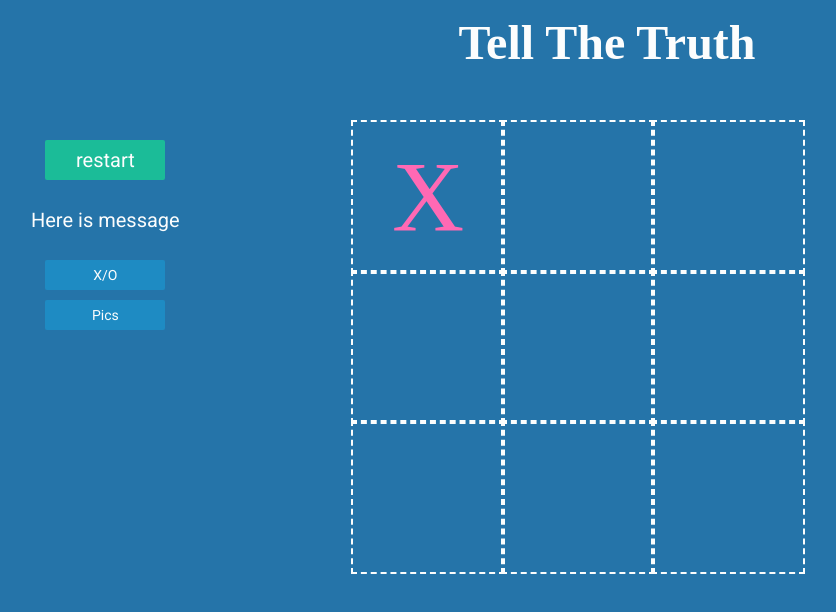
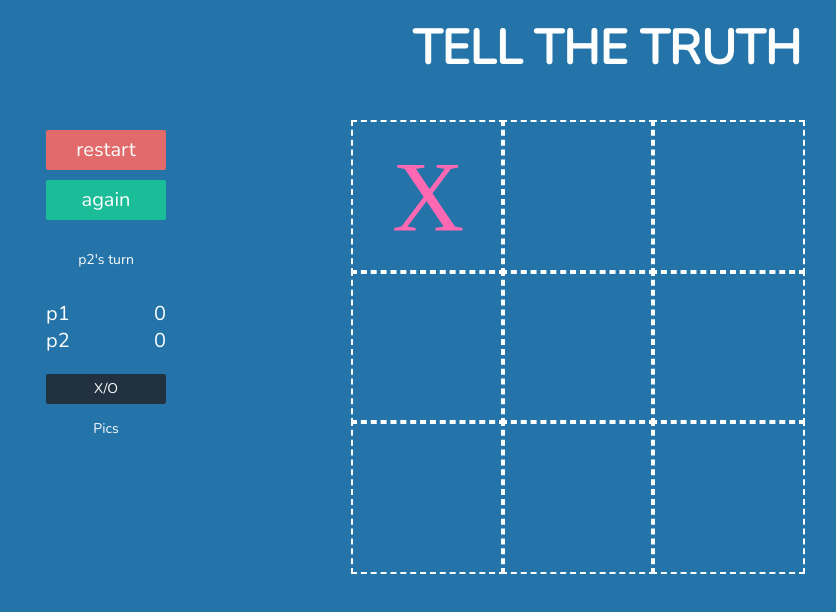
Before and after one commit to douMax/tictactoe, a plain HTML site: page index.html in a window 1280 px wide. Both pictures are taken after a click on the element 461 px from the left and 197 px from the top of the page. Shown: the whole page, without its empty margins (33-869 px from the left). Drawn offline with nearby package versions, Linux system fonts and the light colour scheme.

Commit message:
interface updated, can store score, newGame newRound 2 buttons done, try to use localStorage

```diff
--- a/css/style.css
+++ b/css/style.css
@@ -1,7 +1,6 @@
 @import url('https://fonts.googleapis.com/css?family=Roboto|Source+Sans+Pro');
+@import url('https://fonts.googleapis.com/css?family=Nunito');
 
-/*font-family: 'Roboto', sans-serif;
-font-family: 'Source Sans Pro', sans-serif;*/
 
 body{
   margin:0 auto;
@@ -14,7 +13,7 @@ h1{
   text-align: center;
   color: #fcfdfd;
   font-size: 48px;
-
+  font-family: 'Nunito', sans-serif;
 }
 
 
@@ -22,7 +21,8 @@ h1{
   position: absolute;
   left:5%;
   top: 15%;
-  font-family: 'Roboto', sans-serif;
+  width:150px;
+  font-family: 'Nunito', sans-serif;
 }
 
 /*#right div{
@@ -33,15 +33,39 @@ h1{
 
 .msg{
   color: #fcfdfd;
-  font-size: 20px;
+  font-size: 14px;
   line-height: 40px;
   height:40px;
   text-align: center;
   margin: 20px auto;
 }
 
+.scores{
+  color: #fcfdfd;
+  font-size: 20px;
+  margin: 20px auto;
+  width: 120px;
+}
+
+
+
+#p1 *{
+
+  display: inline-block;
+}
+#p2 *{
+  display: inline-block;
+}
+
+.num{
+  float: right;
+}
+
+.chosen{
+  background-color: #22313f;
+}
+
 .token{
-  background-color: #1e8bc3;
   color: #fcfdfd;
   font-size: 14px;
   line-height: 30px;
@@ -54,19 +78,27 @@ h1{
   cursor: pointer;
 }
 
+#again{
+  background-color: #1bbc98;
+}
 
 #restart{
-  background-color: #1bbc98;
+  background-color: #e26a6a;
+}
+
+.button{
   color: #fcfdfd;
   font-size: 20px;
   line-height: 40px;
   text-align: center;
   width: 120px;
   height: 40px;
-  margin: 20px auto;
+  margin: 10px auto;
   border-radius: 2px;
   border:transparent;
+  cursor: pointer;
 }
+
 
 #board{
   position: absolute;
--- a/index.html
+++ b/index.html
@@ -4,7 +4,7 @@
   <meta charset="UTF-8">
   <title>Play with Me</title>
   <link rel="stylesheet" href="css/style.css">
-
+  <link rel="stylesheet" href="https://cdnjs.cloudflare.com/ajax/libs/animate.css/3.5.2/animate.min.css">
 
   <script
   src="https://code.jquery.com/jquery-3.2.1.js"
@@ -14,7 +14,7 @@
 </head>
 <body>
 
-  <h1>Tell the Truth</h1>
+  <h1>TELL THE TRUTH</h1>
 
   <div id="board">
     <div class="rows" id="r1">
@@ -38,11 +38,25 @@
 
   <div id="right">
 
-    <div id="restart" class="panel">restart</div>
+    <div id="restart" class="button">restart</div>
+    <div id="again" class="button">again</div>
 
-    <div class="msg panel">Here is message</div>
+    <div class="msg">let's play. p1 first</div>
 
-    <div id="tokenMenu" class="panel">
+    <div class="scores">
+      <div id="p1">
+        <div>p1</div>
+
+        <div class="num">0</div>
+      </div>
+      <div id="p2">
+        <div>p2</div>
+
+        <div class="num">0</div>
+      </div>
+    </div>
+
+    <div id="tokenMenu">
       <div id="letr" class="token">X/O</div>
       <div id="pic" class="token">Pics</div>
     </div>
--- a/js/main.js
+++ b/js/main.js
@@ -1,57 +1,138 @@
 
 $(document).ready(function(){
 
+
+
   console.log("you'll never walk alone");
+  //jquery elements
+  var $cells = $('.cells'); //select all the cells
+  var $letr = $('#letr').addClass('chosen').addClass('animated bounceIn'); //buttons to switch token
+  var $pic = $('#pic');
+  var $again = $('#again');
+  var $restart = $('#restart');  // button restart
+  var $msg = $('.msg');  // message div to display messages
+  var $scoreP1 = $('#p1 .num');
+  var $scoreP2 = $('#p2 .num');
 
-  var $cells = $('.cells'); //select all the cells
+  var scores = {
+    p1: 0,
+    p2: 0,
+  }
+
   var turns = 0;            // turns start at zero
   var gameOver = false;
 
-  var player1 = 'x';  // set the default tokens to x and o
-  var player2 = 'o';
+  var player ='';
+  var token = '';
+  var token1 = 'x';
+  var token2 = 'o';
 
-  //buttons to switch token
-  var $xo = $('#letr');
-  var $pic = $('#pic');
+  //storage
+  // if(!localStorage){
+  //   alert("Sorry, your browser do not support local storage.");
+  // }
 
-  var $restart = $('#restart');  // button restart
-  var $msg = $('.msg');  // message div to display messages
+  // var saveRecords = function(){
+  //   sessionStorage.setItem('scoreP1', '' + scores.p1);
+  //   sessionStorage.setItem('scoreP2', '' + scores.p2);
+  //   sessionStorage.setItem('token1', token1);
+  //   sessionStorage.setItem('token2', token2);
+  //   var movesP1 = ttt.players.p1.moves.join(',');
+  //   var movesP2 = ttt.players.p2.moves.join(',');
+  //   sessionStorage.setItem('movesP1', movesP1);
+  //   sessionStorage.setItem('movesP2', movesP2);
+  // };
+  //
+  // var getRecords = function(){
+  //   token1 = sessionStorage.getItem('token1');
+  //   token2 = sessionStorage.getItem('token2');
+  //   scores.p1 = parseInt(sessionStorage.getItem('scoreP1'));
+  //   scores.p2 = parseInt(sessionStorage.getItem('scoreP2'));
+  //   var movesP1 = sessionStorage.getItem('movesP1');
+  //   var movesP2 = sessionStorage.getItem('movesP2');
+  //   movesP1 = movesP1.split(',')
+  //   movesP2 = movesP2.split(',')
+  //   ttt.players.p1.moves = movesP1;
+  //   ttt.players.p2.moves = movesP2;
+  //   placeTokens(movesP1, token1);
+  //   placeTokens(movesP2, token2);
+  //   turns = movesP1.length + movesP2.length;
+  //   $scoreP1.text('' + scores.p1);
+  //   $scoreP2.text('' + scores.p2);
+  // };
 
-  $xo.on('click', function(){   // button x/o to choose x and o tokens
+  var placeTokens = function(idArr, token){
+    for (var i = 0; i < idArr.length; i++) {
+      var id = idArr[i];
+      $('.cells #' + id).addClass(token);
+    }
+  };
+
+  //token choose
+  var tokenChoose = function(t1, t2){
+    token1 = t1;
+    token2 = t2;
+    console.log('token: ', t1, t2);
+  };
+
+  $letr.on('click', function(){
     if(turns){
       return;
     }
-    player1 = 'x';
-    player2 = 'o';
-    console.log("token chose: " + $pic.text());
+    tokenChoose('x', 'o');
+    $(this).addClass('chosen').addClass('animated bounceIn');
+    $pic.removeClass('chosen').removeClass('animated bounceIn');
   });
 
-  $pic.on('click', function(){  // button pic to choose triangle and circle tokens
+  $pic.on('click', function(){
     if(turns){
       return;
     }
-    player1 = 'triangle';
-    player2 = 'circle';
-    console.log("token chose: " + $pic.text());
-  });
-
-  $restart.on('click', function(){   // button restart to reset the game
-    // location.reload();
-    gameOver = false;
-    turns = 0;
-    ttt.players[player1] = [];
-    ttt.players[player2] = [];
-    $cells.removeClass(player1);
-    $cells.removeClass(player2);
-    console.log("game restart");
-    $msg.html('');
+    tokenChoose('triangle', 'circle');
+    $(this).addClass('chosen').addClass('animated bounceIn');
+    $letr.removeClass('chosen').removeClass('animated bounceIn');
   });
 
 
+  var newRound = function(){
+    gameOver = false;
+    turns = 0;
+    ttt.players.p1.moves = []; //clear the moves array
+    ttt.players.p2.moves = [];
+    $cells.removeClass(token1);     //clear the cells
+    $cells.removeClass(token2);
+    $msg.text("Let's play. p1 first");
+  }
+
+
+  // button again to reset the game but not reset the scores
+  $again.on('click', function(){
+    newRound();
+    console.log("new round");
+  });
+
+  $restart.on('click', function(){
+    newRound();
+    tokenChoose('x', 'o');
+    $letr.addClass('chosen');
+    $pic.removeClass('chosen');
+    scores.p1 = 0;
+    scores.p2 = 0;
+    $scoreP1.text(''+ scores.p1);
+    $scoreP2.text(''+ scores.p2);
+    console.log("new game");
+  });
+
+
+  //token choose function
+
+
+
+  // click in one square start the game
   $cells.on('click', function(){
     console.log(this.id);
 
-    if( $(this).hasClass(player1) || $(this).hasClass(player2) ){
+    if( $(this).hasClass(token1) || $(this).hasClass(token2) ){
       return;
     }
     if (gameOver){
@@ -59,29 +140,45 @@ $(document).ready(function(){
     }
 
     if (turns % 2 === 0) {
-      player = player1;
-      ttt.moves(player, this.id);
-      console.log("id:" + this.id + " player: " + player);
+      token = token1;
+      player = "p1";
+      $msg.text("p2's turn")
     } else {
-      player = player2;
-      ttt.moves(player, this.id);
-      console.log("id:" + this.id + " player: " + player);
+      token = token2;
+      player = "p2";
+      $msg.text("p1's turn")
     }
 
-    $(this).addClass(player);
+    ttt.players[player].moves.push(this.id)
+
+    $(this).addClass(token).addClass('animated bounceIn');
+
+    console.log("id:" + this.id + ", " + player + ", " + token );
 
     turns++;
     console.log("turns: " + turns);
 
-    if(ttt.checkForWin(ttt.players[player])){
+    // check for win
+    if(ttt.checkForWin(ttt.players[player].moves)){
+      $msg.text(player + ' wins');
+      gameOver = true;
+      scores[player] += 1;
       console.log("game over " + player + ' wins');
-      $msg.html(player + ' wins');
+
+    } else if (turns === (ttt.n)**2 ) {
+      $msg.text("draw");
       gameOver = true;
-    } else if (turns === (ttt.n)**2 ) {
       console.log("game over draw");
-      $msg.html("draw");
-      gameOver = true;
+
     }
+
+    $scoreP1.text(''+ scores.p1);
+    $scoreP2.text(''+ scores.p2);
+
+    if(gameOver === false){
+      saveRecords();
+    }
+
 
   }); // end of on click
 
@@ -94,13 +191,16 @@ $(document).ready(function(){
     n: 3,  // 3 x 3 game board
 
     players: {
-      x: [],
-      o: [],
-
-      triangle: [],
-      circle: [],
-
-
+      p1: {
+        token: 'x',
+        moves: [],
+        scores: 0
+      },
+      p2: {
+        token: 'o',
+        moves: [],
+        scores: 0
+      },
     },
 
     diagonals: {
@@ -125,7 +225,7 @@ $(document).ready(function(){
     },
 
     moves: function(player, cellID){
-      this.players[player].push(cellID);
+      this.players[player].moves.push(cellID);
     },
 
     checkForWin: function(currentPlayArr){
@@ -174,4 +274,5 @@ $(document).ready(function(){
 
 
 
+
 }); // end of .ready
```
Also changed, not shown: js/logic.js (+3 -4 lines).
